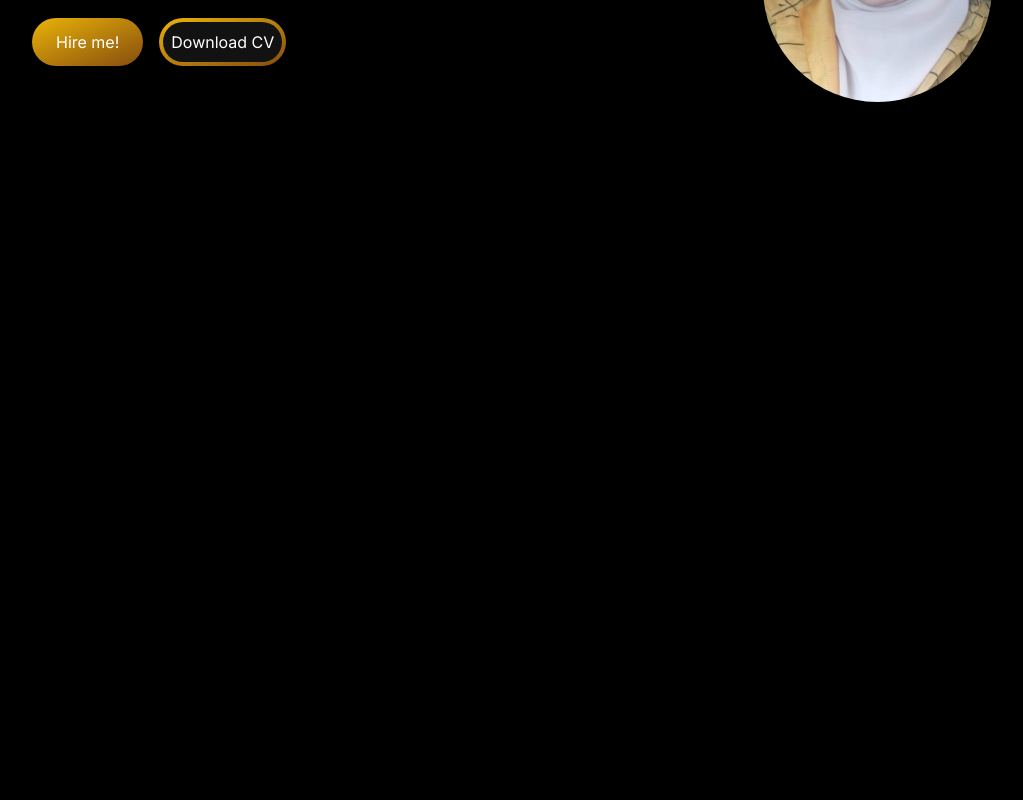
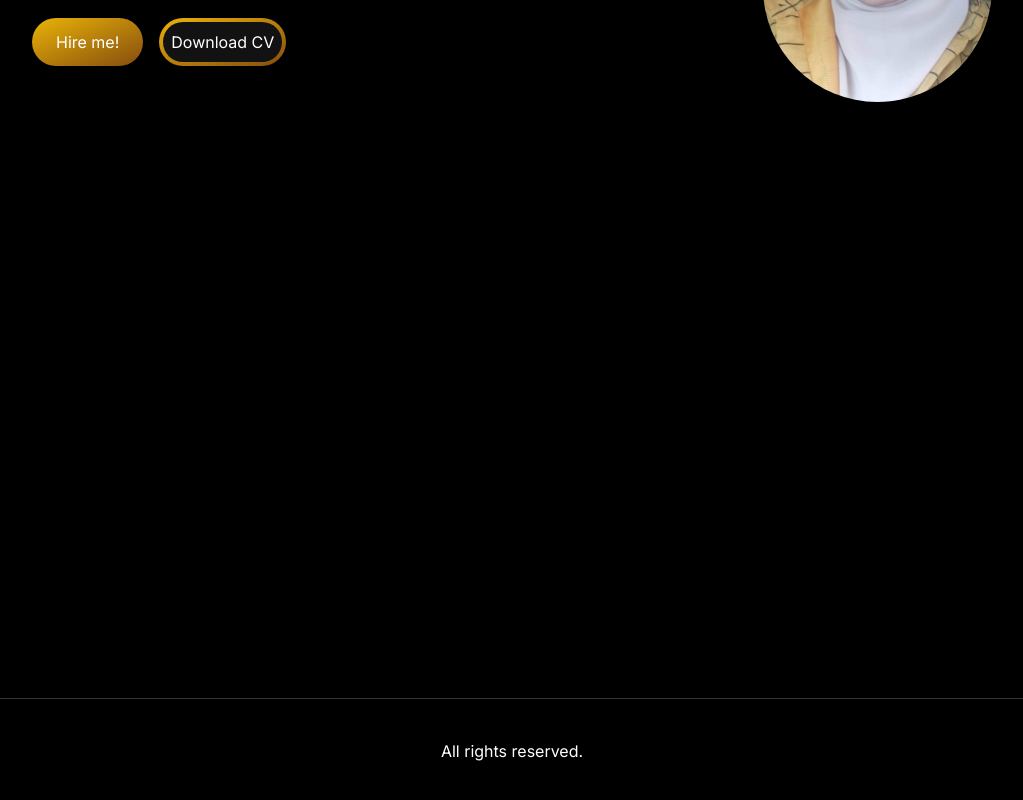
Before and after one commit to vichesa/portfolio-postgre, a Next.js app: page / in a window 1280 px wide. Shown: the part 326-1126 px from the top of the page, without its empty margins (128-1151 px from the left). Before the commit the page ends 1024 px from the top, so only its background shows below. Built offline with nearby package versions, Linux system fonts and the light colour scheme.

Commit message:
add footer

```diff
--- /dev/null
+++ b/app/components/Footer.jsx
@@ -0,0 +1,9 @@
+const Footer = () => {
+  return (
+    <div className="py-10 text-center border-t border-[#33353F]">
+      All rights reserved.
+    </div>
+  );
+};
+
+export default Footer;
--- a/app/layout.js
+++ b/app/layout.js
@@ -1,6 +1,7 @@
 import { Inter } from "next/font/google";
 import "./globals.css";
 import Header from "./components/Header";
+import Footer from "./components/Footer";
 
 const inter = Inter({ subsets: ["latin"] });
 
@@ -17,6 +18,7 @@ export default function RootLayout({ children }) {
         <div className="w-[90%] lg:max-w-6xl mx-auto my-28 p-4 h-screen items-center">
           {children}
         </div>
+        <Footer />
       </body>
     </html>
   );
```
